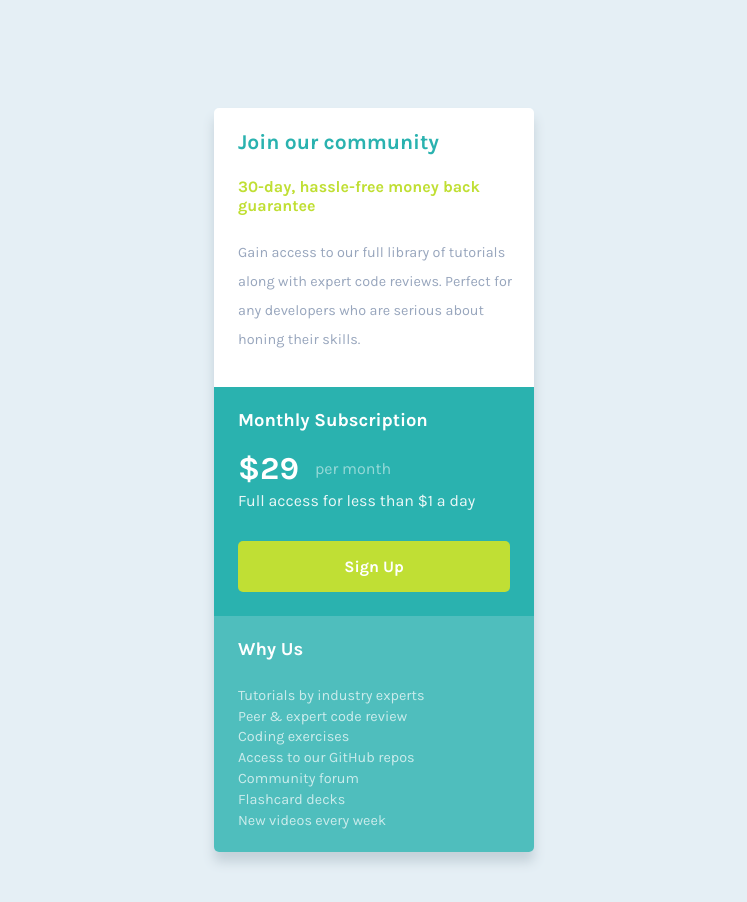
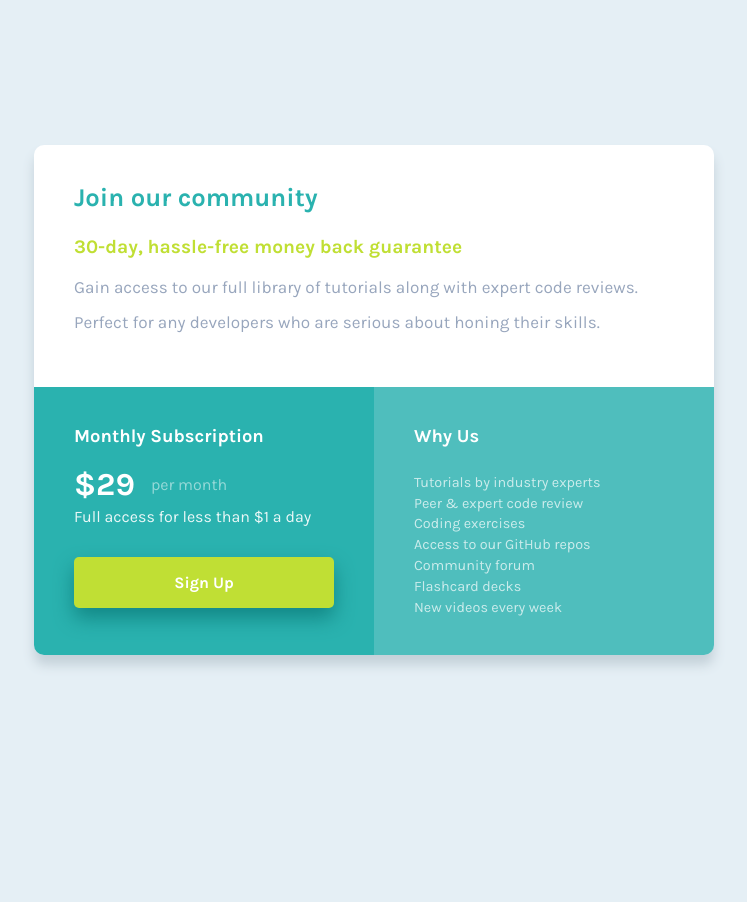
Before and after one commit to Fola-Joe/Single-price-grid-component, a plain HTML site: page index.html in a window 1280 px wide. Shown: the whole page, without its empty margins (266-1013 px from the left). After the commit the page ends 800 px from the top, so only its background shows below. Drawn offline with Linux system fonts and the light colour scheme.

Commit message:
project complete

```diff
--- a/design.css
+++ b/design.css
@@ -156,8 +156,8 @@ p {
     color: white;
     border: none;
     border-radius: 5px;
+    box-shadow: 0 10px 20px hsl(179, 77%, 30%);
 }
-
 .btn:hover {
     cursor: pointer;
 }
@@ -166,7 +166,47 @@ p {
     color: white;
     opacity: 0.7;
 }
-
 .list-1 {
     padding-top: 0.4rem;
 }
+
+@media screen and (min-width: 960px){
+    body {
+        min-height: 100vh;
+    }
+
+    .container {
+        max-width: 680px;
+        border-radius: 10px;
+    }
+
+    .part-2 {
+        display: grid;
+        grid-template-columns: 1fr 1fr;
+    }
+
+    .article-1 {
+        border-top-left-radius: 10px;
+        border-top-right-radius: 10px;
+        padding: 2.5rem;
+    }
+    .article-2 {
+        border-bottom-left-radius: 10px;
+        padding: 2.5rem;
+    }
+    .article-3 {
+        border-radius: 0 0 10px 0;
+        padding: 2.5rem;
+    }
+
+    .line-1 {
+        font-size: 1.6rem;
+    }
+    .line-2 {
+        font-size: 1.2rem;
+        padding-bottom: 0.8rem;
+    }
+    .line-3 {
+        font-size: 1.07rem;
+    }
+}
--- a/index.html
+++ b/index.html
@@ -19,7 +19,7 @@
         Perfect for any developers who are serious about honing their skills.</p>
     </section>
 
-    <section>
+    <section class="part-2">
       <div class="article-2">
         <h1 class="line-4">Monthly Subscription</h1>
 
```
